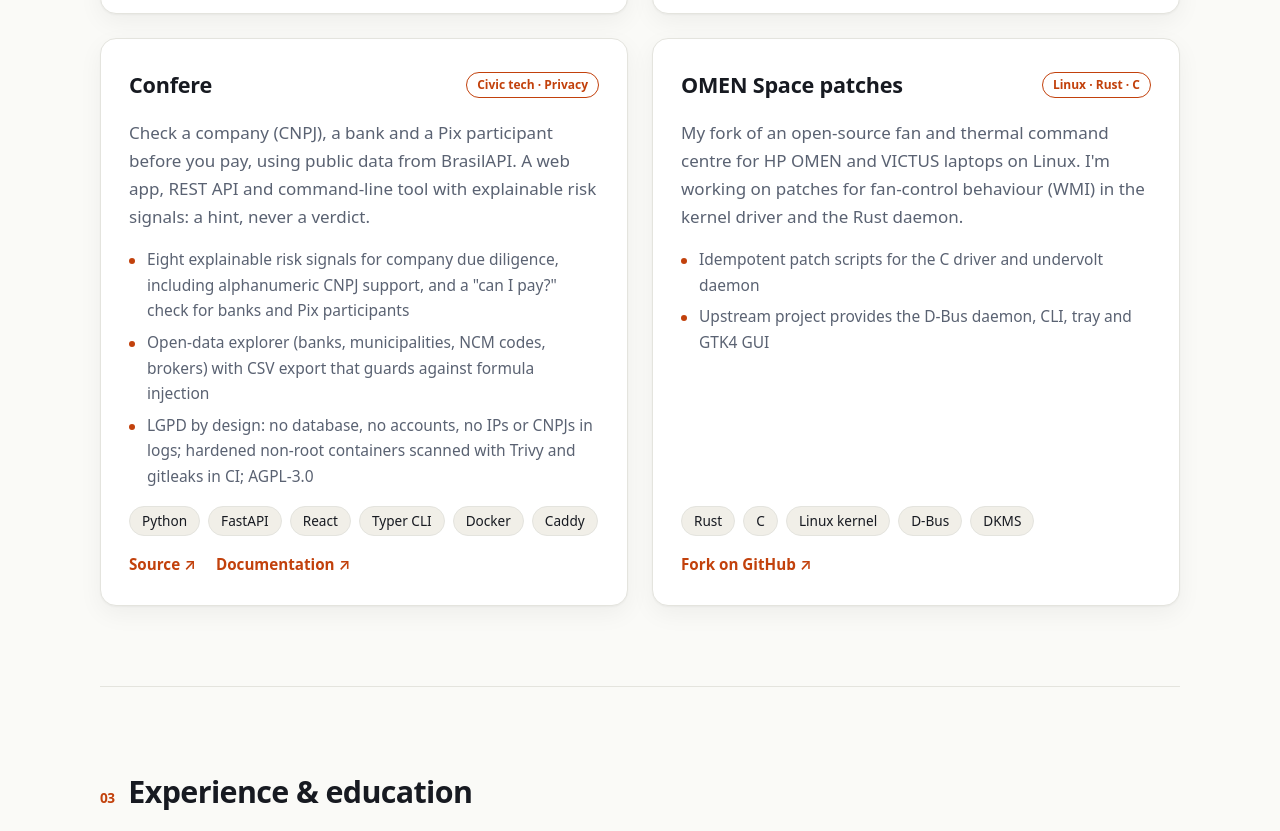
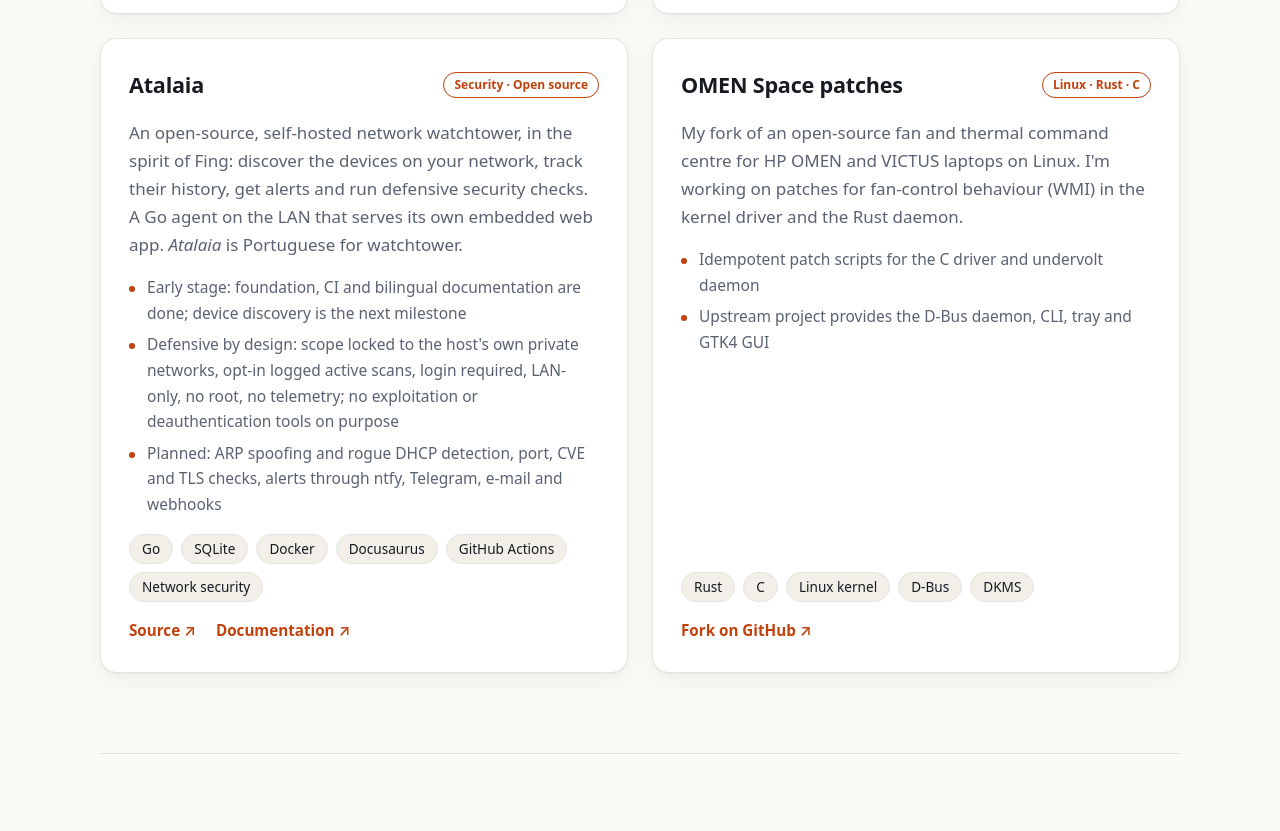
Before and after one commit to EttoreCSenatore/Portifolio, a plain HTML site: page index.html in a window 1280 px wide. Shown: the part 4282-5113 px from the top of the page. Drawn offline with Linux system fonts and the light colour scheme.

Commit message:
Add Atalaia card, drop duplicate Confere card (#17)
Co-authored-by: Claude Sonnet 5.5 <noreply@anthropic.com>

```diff
--- a/index.html
+++ b/index.html
@@ -208,19 +208,19 @@
 
         <article class="card">
           <div class="card-head">
-            <h3>Confere</h3>
-            <span class="tag">Civic tech · Privacy</span>
+            <h3>Atalaia</h3>
+            <span class="tag">Security · Open source</span>
           </div>
-          <p>Check a company (CNPJ), a bank and a Pix participant before you pay, using public data from BrasilAPI. A web app, REST API and command-line tool with explainable risk signals: a hint, never a verdict.</p>
+          <p>An open-source, self-hosted network watchtower, in the spirit of Fing: discover the devices on your network, track their history, get alerts and run defensive security checks. A Go agent on the LAN that serves its own embedded web app. <em>Atalaia</em> is Portuguese for watchtower.</p>
           <ul class="bullets">
-            <li>Eight explainable risk signals for company due diligence, including alphanumeric CNPJ support, and a "can I pay?" check for banks and Pix participants</li>
-            <li>Open-data explorer (banks, municipalities, NCM codes, brokers) with CSV export that guards against formula injection</li>
-            <li>LGPD by design: no database, no accounts, no IPs or CNPJs in logs; hardened non-root containers scanned with Trivy and gitleaks in CI; AGPL-3.0</li>
+            <li>Early stage: foundation, CI and bilingual documentation are done; device discovery is the next milestone</li>
+            <li>Defensive by design: scope locked to the host's own private networks, opt-in logged active scans, login required, LAN-only, no root, no telemetry; no exploitation or deauthentication tools on purpose</li>
+            <li>Planned: ARP spoofing and rogue DHCP detection, port, CVE and TLS checks, alerts through ntfy, Telegram, e-mail and webhooks</li>
           </ul>
-          <ul class="chips"><li>Python</li><li>FastAPI</li><li>React</li><li>Typer CLI</li><li>Docker</li><li>Caddy</li></ul>
+          <ul class="chips"><li>Go</li><li>SQLite</li><li>Docker</li><li>Docusaurus</li><li>GitHub Actions</li><li>Network security</li></ul>
           <div class="links">
-            <a href="https://github.com/EttoreCSenatore/confere" rel="noopener">Source</a>
-            <a href="https://ettorecsenatore.github.io/confere/" rel="noopener">Documentation</a>
+            <a href="https://github.com/EttoreCSenatore/atalaia" rel="noopener">Source</a>
+            <a href="https://ettorecsenatore.github.io/atalaia/" rel="noopener">Documentation</a>
           </div>
         </article>
 
```
